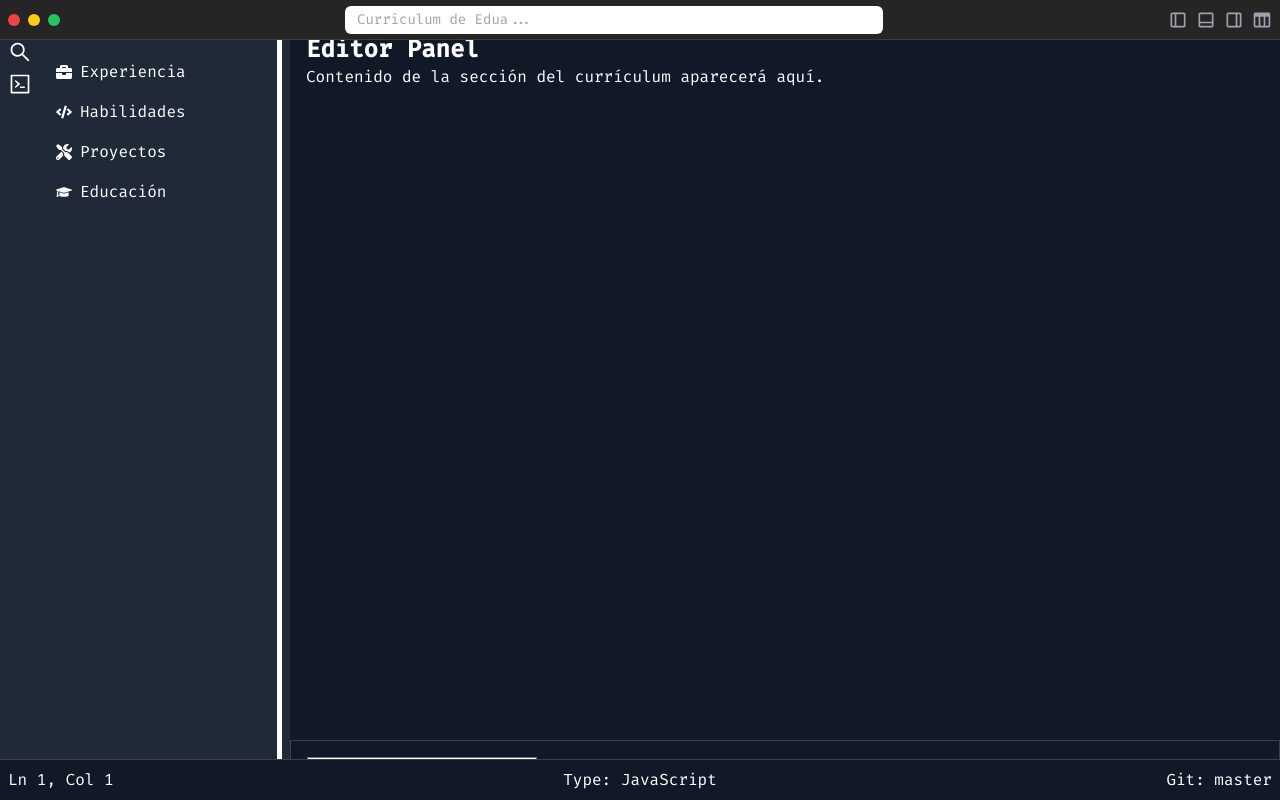
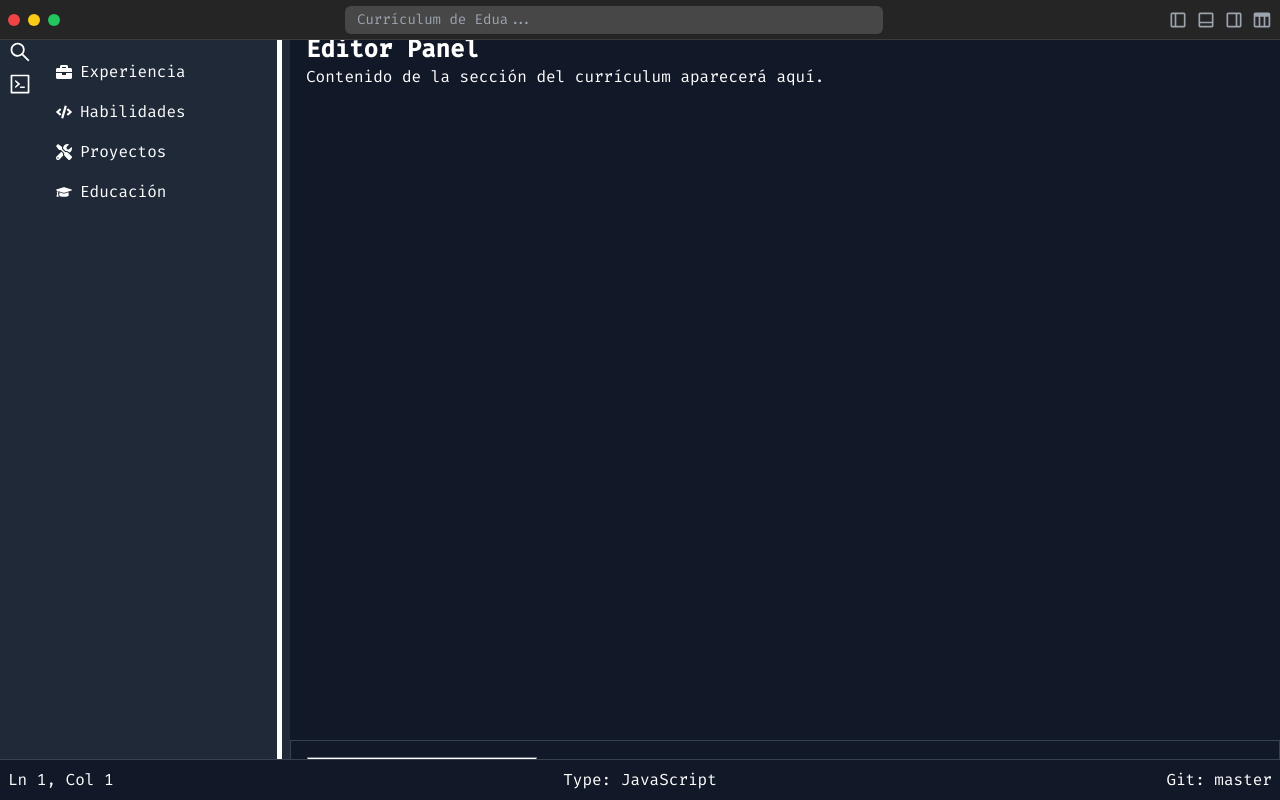
Before and after one commit to trosdesuru/resumee, a React (Vite) app in the folder project/: page / in a window 1280 px wide. Built offline with nearby package versions, Linux system fonts and the light colour scheme.

Commit message:
added new values, #cv

```diff
--- a/project/tailwind.config.js
+++ b/project/tailwind.config.js
@@ -8,6 +8,9 @@ export default {
   theme: {
     extend: {
       colors: {
+        VSGray: '#333333',
+        VSBorder: '#757575',
+        VSInput: '#474747',
         sidebar: '#1E1E1E',
         editor: '#252526',
         tab: '#333333',
```
